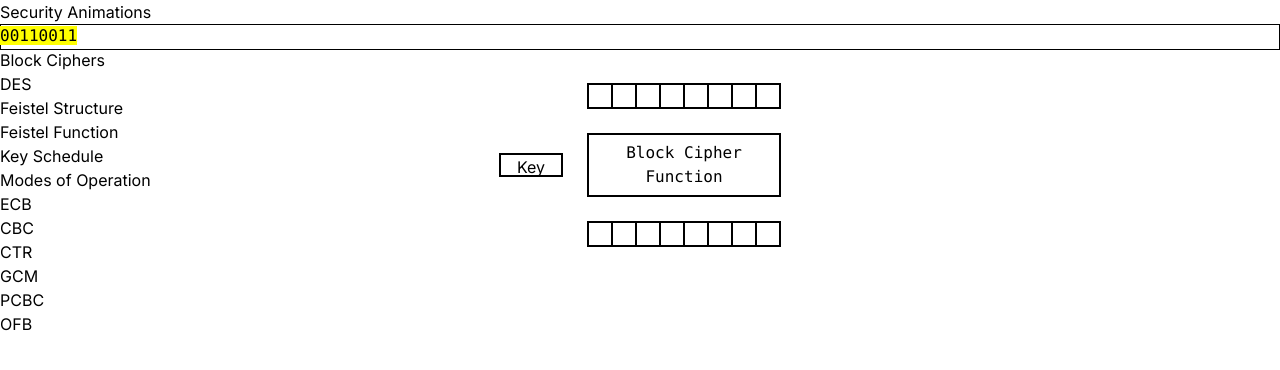
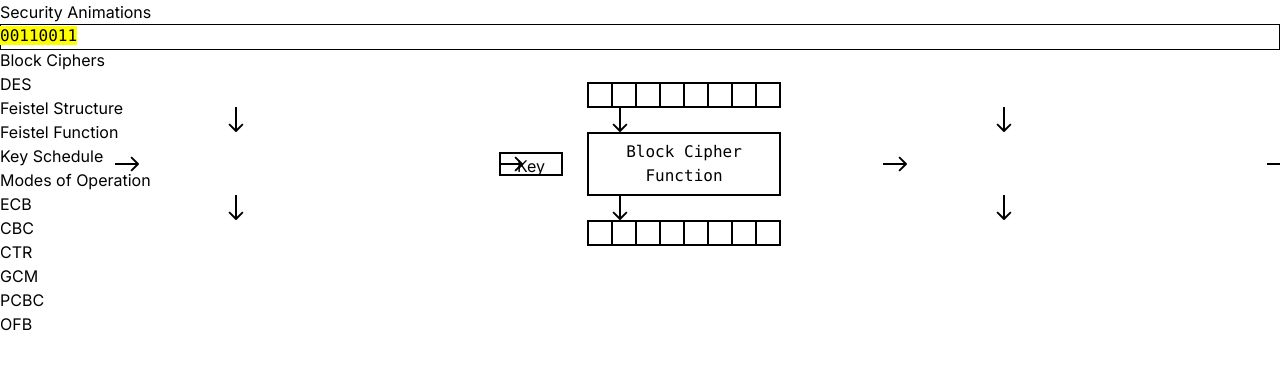
Before and after one commit to jmxor/cm3203-website, a Next.js app: page /symmetric-cryptography/block-ciphers/modes/ecb in a window 1280 px wide. Shown: the top 370 px of the page. Built offline with nearby package versions, Linux system fonts and the light colour scheme.

Commit message:
Complete ecb mode animation

```diff
--- a/src/Components/AnimationCarousel.tsx
+++ b/src/Components/AnimationCarousel.tsx
@@ -9,7 +9,7 @@
   const {currentIndex, children} = props;
 
   return (
-    <div className="w-full overflow-clip border border-transparent">
+    <div className="w-full overflow-clip">
       <motion.div
         className="flex"
         animate={{x: currentIndex * -100 + "%"}}
--- a/src/app/symmetric-cryptography/block-ciphers/modes/ecb/page.tsx
+++ b/src/app/symmetric-cryptography/block-ciphers/modes/ecb/page.tsx
@@ -10,7 +10,23 @@
 export default function ECBModePage() {
   const [input, setInput] = useState('00110011');
   const [animationStep, setAnimationStep] = useState(0);
-  const stepsPerBlock = 4;
+  const [plaintext, setPlaintext] = useState('')
+  const stepsPerBlock = 3;
+
+  function startAnimation() {
+    setAnimationStep(0);
+    setPlaintext(input);
+  }
+
+  function stepForward() {
+    if (animationStep == (Math.floor(input.length / 8) * stepsPerBlock) -  1) return;
+    setAnimationStep(animationStep + 1)
+  }
+
+  function stepBackward() {
+    if (animationStep == 0) return;
+    setAnimationStep(animationStep - 1)
+  }
 
   return (
     <section className="w-full flex flex-col sm:block">
@@ -25,9 +41,9 @@
 
         <AnimationFlowControl
           animationStep={animationStep}
-          startAnimation={() => {}}
-          stepForward={() => setAnimationStep(animationStep + 1)}
-          stepBackward={() => setAnimationStep(animationStep - 1)}
+          startAnimation={startAnimation}
+          stepForward={stepForward}
+          stepBackward={stepBackward}
         />
 
         <AnimationCarousel currentIndex={Math.floor(animationStep / stepsPerBlock)}>
@@ -35,7 +51,7 @@
             <ECBSection
               key={k}
               index={k}
-              content={input.slice(k * 8, k * 8 + 8)}
+              content={plaintext.slice(k * 8, k * 8 + 8)}
               animationStep={animationStep}
               stepsPerBlock={stepsPerBlock}
             />
@@ -64,7 +80,7 @@
   const {content, animationStep, stepsPerBlock, index} = props;
   const currentBlock = Math.floor(animationStep / stepsPerBlock) == index;
   return (
-    <div className="flex gap-6 w-full justify-center shrink-0">
+    <div className="flex gap-6 w-full justify-center shrink-0 bg-[url('../../public/ecb-bg.svg')]">
       <div className="flex flex-col justify-center">
         <div className="w-16 h-6 border-2 border-black text-center align-middle">Key</div>
       </div>
@@ -77,7 +93,7 @@
           </div>
           <motion.div
             className="absolute top-0 left-0 flex border border-transparent"
-              animate={{opacity: (currentBlock && animationStep % stepsPerBlock == 1) ? 1 : 0}}
+            animate={{opacity: (currentBlock && animationStep % stepsPerBlock == 0) ? 1 : 0}}
           >
             {content.split('').map(
               (c, k) => <div key={k} className="w-6 h-6 text-center font-mono">{c}</div>
@@ -97,7 +113,7 @@
           </div>
           <motion.div
             className="absolute top-0 left-0 flex border border-transparent"
-              animate={{opacity: (currentBlock && animationStep % stepsPerBlock == 2) ? 1 : 0}}
+            animate={{opacity: (currentBlock && animationStep % stepsPerBlock == 1) ? 1 : 0}}
           >
             {content.split('').map(
               (c, k) => <div key={k} className="w-6 h-6 text-center font-mono">{c}</div>
```
Also changed, not shown: public/ecb-bg.svg (added). Lines whose indentation alone changed are shown as unchanged.
